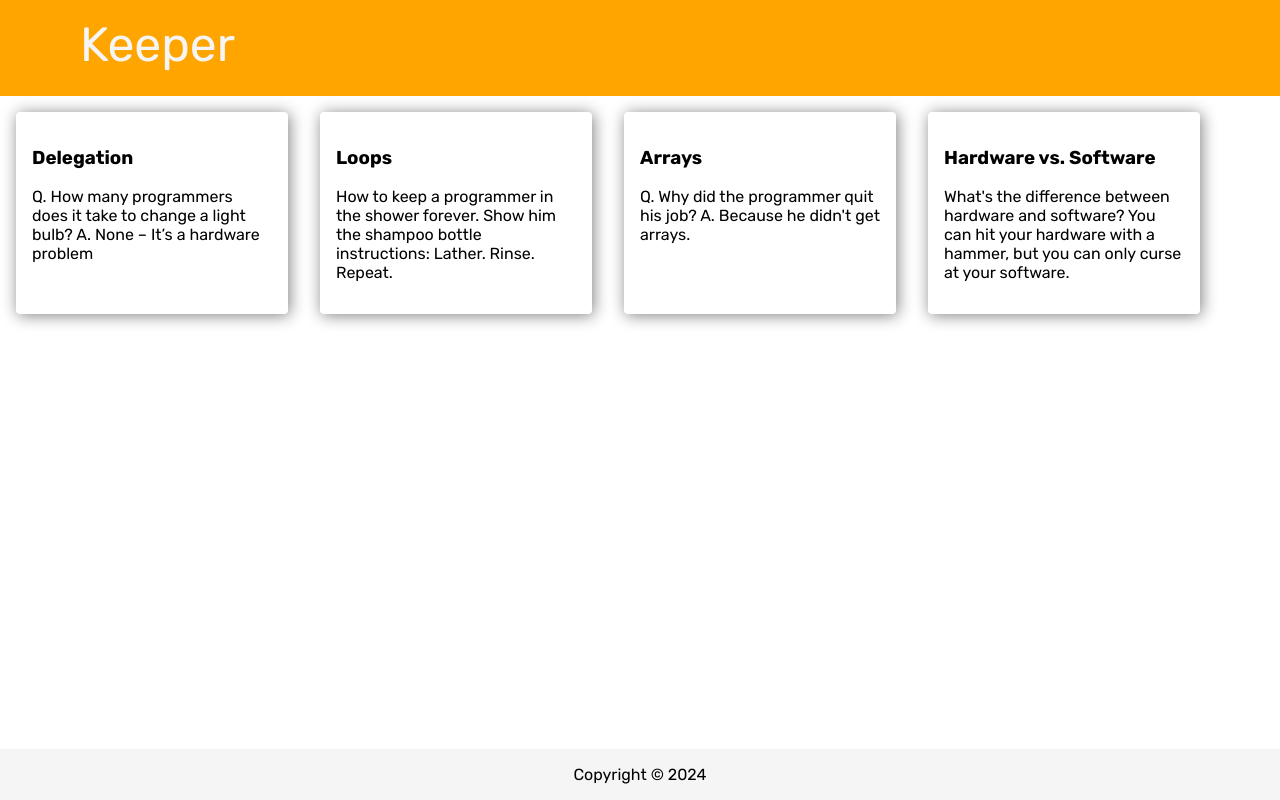
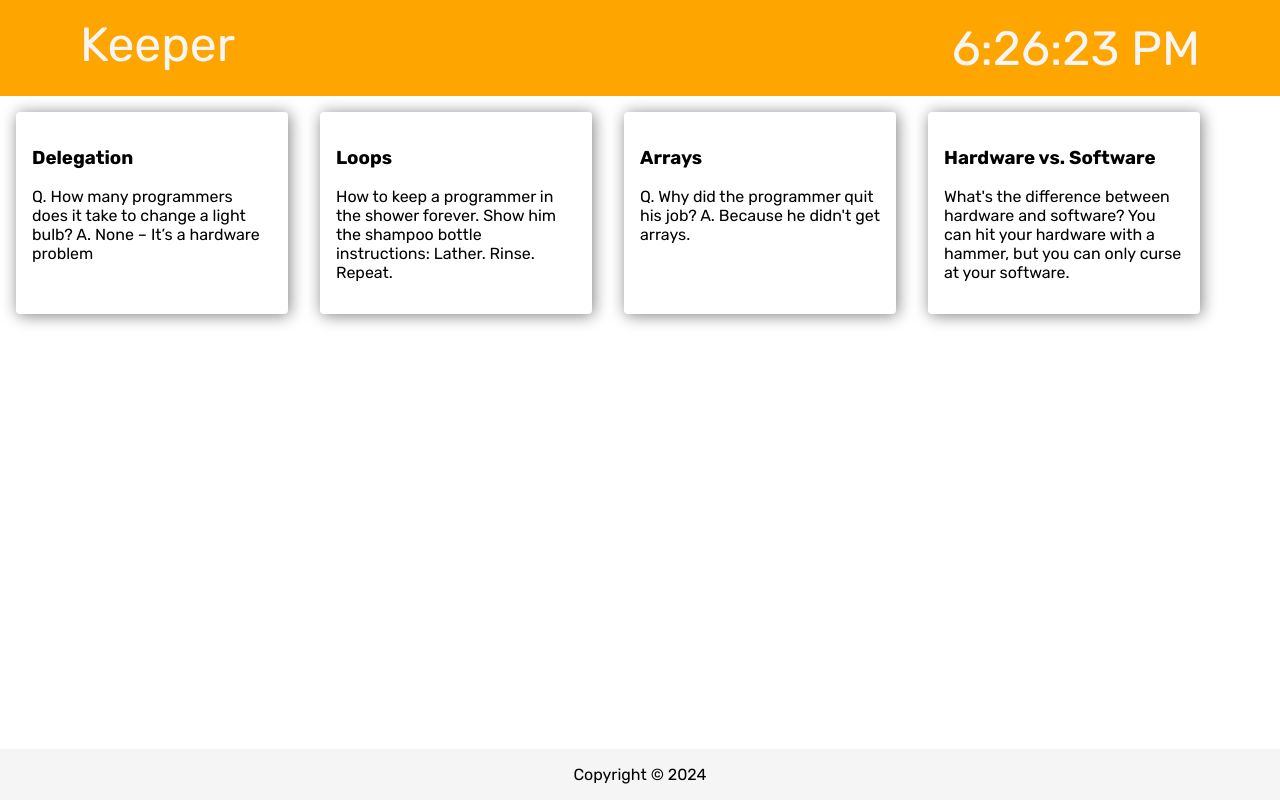
Before and after one commit to yashas1145/adv-react, a React (Create React App) app: page / in a window 1280 px wide. Built offline with nearby package versions, Linux system fonts and the light colour scheme.

Commit message:
Implementing useState and displaying time

```diff
--- a/public/styles.css
+++ b/public/styles.css
@@ -8,8 +8,30 @@ body {
 }
 
 header {
+    position: relative;
     background-color: orange;
     font-size: 3rem;
+    display: flex;
+    align-items: center;
+}
+
+header button {
+    margin: 0 5rem;
+    height: 2rem;
+}
+
+header #count {
+    color: whitesmoke;
+    text-align: center;
+    width: 5rem;
+    margin: 0 5rem;
+}
+
+header #time {
+    color: whitesmoke;
+    position: absolute;
+    right: 0;
+    margin: 0 5rem;
 }
 
 header p {
@@ -42,3 +64,14 @@ footer {
     box-shadow: 0.1rem 0.1rem 1rem gray;
     transition: height 0.ease;
 }
+
+form {
+    display: flex;
+    flex-direction: column;
+    align-items: center;
+}
+
+input {
+    font-family: "Rubik", sans-serif;
+    margin: 1rem;
+}
--- a/src/components/App.jsx
+++ b/src/components/App.jsx
@@ -3,15 +3,29 @@ import Header from "./Header";
 import Footer from "./Footer";
 import Note from "./Note";
 import notes from "../data/notes";
+import Login from "./Login";
+
+var loggedIn = true;
+var registered = false;
+
+function renderNote () {
+    return <div className="note-container">
+        {notes.map((note) => {
+            return <Note key={note.key} title={note.title} content={note.content}/>
+        })}
+    </div>
+}
+
+function renderForm() {
+    return <div>
+        <Login registered={registered}/>
+    </div>
+}
 
 function App () {
     return <div>
         <Header/>
-        <div className="note-container">
-            {notes.map((note) => {
-                return <Note key={note.key} title={note.title} content={note.content}/>
-            })}
-        </div>
+        {loggedIn ? renderNote() : renderForm()}
         <Footer/>
     </div>
 }
--- a/src/components/Header.jsx
+++ b/src/components/Header.jsx
@@ -1,8 +1,31 @@
-import React from "react";
+import React, { useState } from "react";
+
+const date = new Date();
 
 function Header () {
+    // let [count, setCount] = useState(0);
+    let [time, setTime] = useState(date.toLocaleTimeString());
+
+    // function increment () {
+    //     setCount(count+1);
+    // }
+
+    // function decrement () {
+    //     setCount(count-1);
+    // }
+
+    function updateTime () {
+        setTime(new Date().toLocaleTimeString());
+    }
+
+    setInterval(updateTime, 1000);
+
     return <header>
         <p>Keeper</p>
+        {/* <span id="count">{count}</span>
+        <button onClick={increment}>+</button>
+        <button onClick={decrement}>-</button> */}
+        <span id="time">{time}</span>
     </header>
 }
 
--- /dev/null
+++ b/src/components/Input.jsx
@@ -0,0 +1,7 @@
+import React from "react";
+
+function Input (props) {
+    return <input type={props.type || null} id={props.id || null} placeholder={props.placeholder || null} value={props.value || null}/>
+}
+
+export default Input;
--- /dev/null
+++ b/src/components/Login.jsx
@@ -0,0 +1,27 @@
+import React from "react";
+import Input from "./Input";
+
+function renderSignup () {
+    return <form>
+        <Input type="text" id="username" placeholder="Your user id..."/>
+        <Input type="password" id="password" placeholder="Your password..."/>
+        <Input type="password" id="password" placeholder="Confirm password..."/>
+        <Input type="Submit" value="Signup"/>
+    </form>
+}
+
+function renderLogin() {
+    return <form>
+        <Input type="text" id="username" placeholder="Your user id..."/>
+        <Input type="password" id="password" placeholder="Your password..."/>
+        <Input type="Submit" value="Log in"/>
+    </form>
+}
+
+function Login (props) {
+    return <div>
+        {props.registered ? renderLogin() : renderSignup()}
+    </div>
+}
+
+export default Login;
--- a/src/components/Note.jsx
+++ b/src/components/Note.jsx
@@ -2,7 +2,7 @@ import React from "react";
 
 function Note (props) {
     return <div className="note">
-        <h3>{props.title}</h3>
+        <h3 id="note-title">{props.title}</h3>
         <p>{props.content}</p>
     </div>
 }
```
